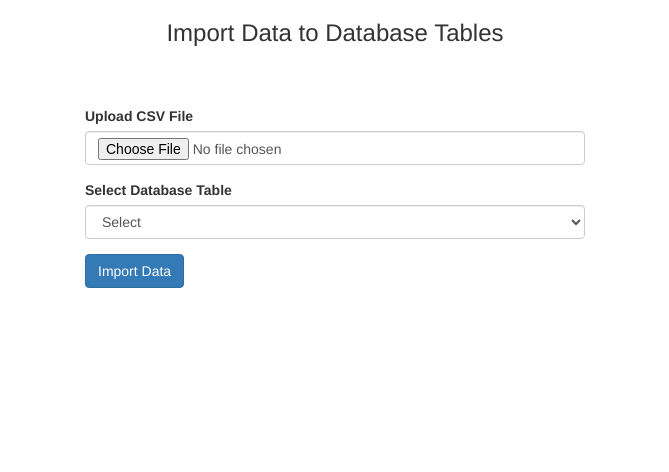
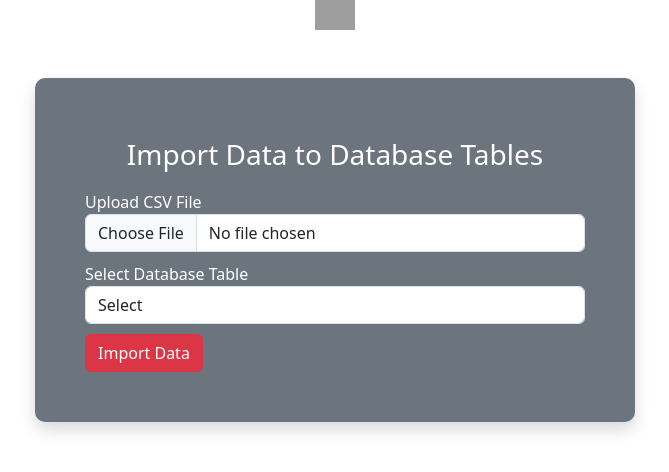
Before and after one commit to satyamnag/automate, a Django app: page /import-data/ in a window 1280 px wide. Shown: the top 472 px of the page, without its empty margins (305-974 px from the left). Run offline with Django 4.2, Linux system fonts and the light colour scheme; some libraries are stand-ins or nearby versions; grey boxes are pictures that could not be loaded.

Commit message:
layout homepage and importdata page

```diff
--- a/dataentry/utils.py
+++ b/dataentry/utils.py
@@ -1,7 +1,7 @@
 from django.apps import apps
 
 def get_all_custom_models():
-    default_models=['LogEntry', 'Permission', 'Group', 'User', 'ContentType', 'Session', 'Upload']
+    default_models=['LogEntry', 'Permission', 'Group', 'User', 'ContentType', 'Session', 'Upload', 'Model1', 'Model2']
     # Try to get all the apps
     custom_models=[]
     for model in apps.get_models():
--- a/project_automate/settings.py
+++ b/project_automate/settings.py
@@ -39,6 +39,7 @@ INSTALLED_APPS = [
     'django.contrib.staticfiles',
     'dataentry',
     'uploads',
+    'django_truncate',
 ]
 
 MIDDLEWARE = [
--- a/project_automate/views.py
+++ b/project_automate/views.py
@@ -1,4 +1,5 @@
 from django.shortcuts import render
+
 
 def home(request):
     return render(request, 'home.html')
--- /dev/null
+++ b/templates/base.html
@@ -0,0 +1,24 @@
+{% load static %}
+<!DOCTYPE html>
+<html lang="en">
+<head>
+    <meta charset="UTF-8">
+    <meta name="viewport" content="width=device-width, initial-scale=1.0">
+    <title>Automate</title>
+    <!-- Bootstrap 5 -->
+    <link href="https://cdn.jsdelivr.net/npm/bootstrap@5.3.3/dist/css/bootstrap.min.css" rel="stylesheet">
+    <script src="https://cdn.jsdelivr.net/npm/bootstrap@5.3.3/dist/js/bootstrap.bundle.min.js"></script>
+    <style>
+        .remove-underline{
+            text-decoration: none;
+        }
+    </style>
+</head>
+<body>
+    <div class="container" style="text-align: center;">
+        <a href="{% url 'home' %}"><img src="https://cdn-icons-png.flaticon.com/128/2549/2549900.png" alt="Home" width="40px"></a>
+    </div>
+</body>
+{% block content %}
+{% endblock %}
+</html>
--- a/templates/dataentry/import_data.html
+++ b/templates/dataentry/import_data.html
@@ -1,24 +1,11 @@
-<!DOCTYPE html>
-<html lang="en">
-<head>
-    <meta charset="UTF-8">
-    <meta name="viewport" content="width=device-width, initial-scale=1.0">
-    <title>Automate</title>
-    <!-- Latest compiled and minified CSS -->
-    <link rel="stylesheet" href="https://maxcdn.bootstrapcdn.com/bootstrap/3.4.1/css/bootstrap.min.css">
-
-    <!-- jQuery library -->
-    <script src="https://ajax.googleapis.com/ajax/libs/jquery/3.7.1/jquery.min.js"></script>
-
-    <!-- Latest compiled JavaScript -->
-    <script src="https://maxcdn.bootstrapcdn.com/bootstrap/3.4.1/js/bootstrap.min.js"></script>
-</head>
+{% extends 'base.html' %}
+{% block content %}
 <body>
-    <div class="container">
-        <h3 class="text-center">Import Data to Database Tables</h3>
-        <form action="{% url 'import_data' %}" method="post" style="max-width: 500px; margin: auto; padding-top: 50px;" enctype="multipart/form-data">
+    <div class="container mt-5 bg-secondary shadow text-white" style="max-width: 600px; padding: 50px; border-radius: 10px;">
+        <h3 class="text-center" style="margin-top: 10px;">Import Data to Database Tables</h3>
+        <form action="{% url 'import_data' %}" method="post" style="max-width: 500px; margin: auto; padding-top: 10px;" enctype="multipart/form-data">
             {% csrf_token %}
-            <div class="form-group">
+            <div class="form-group" style="margin-bottom: 10px;">
                 <label for="file_path">Upload CSV File</label>
                 <input type="file" name="file_path" class="form-control" required>
             </div>
@@ -31,11 +18,11 @@
                     {% endfor %}
                 </select>
             </div>
-            <input type="submit" value="Import Data" class="btn btn-primary">
+            <input type="submit" value="Import Data" class="btn btn-danger" style="margin-top: 10px;">
 
             {% include 'alerts.html' %}
 
         </form>
     </div>
 </body>
-</html>
+{% endblock %}
```
Also changed, not shown: subscribers.csv (deleted, +0 -11 lines), templates/home.html (+29 -11 lines).
